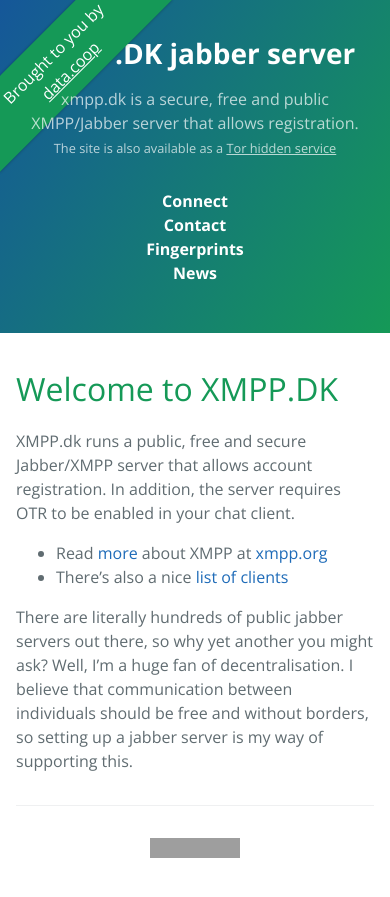
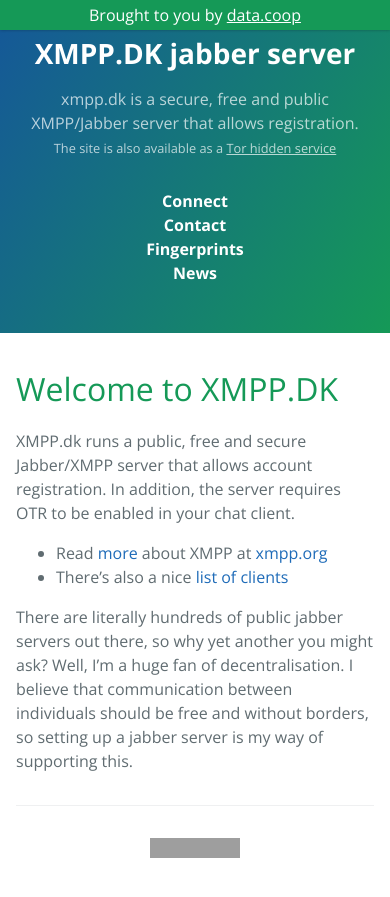
Before and after one commit to graffen/xmpp.dk, a Jekyll site: the page built from index.md, in a window 390 px wide. Shown: the top 897 px of the page. Built offline with Jekyll 4.4.1, drawn with Linux system fonts in a browser that asks for light colours; grey boxes are pictures that could not be loaded.

Commit message:
Fix data.coop banner for small screens
Added a mixin for small/large screens to move the banner to the top when being shown on smaller displays.

```diff
--- a/_includes/datacoopbanner.html
+++ b/_includes/datacoopbanner.html
@@ -1,2 +1 @@
-<div class="ribbonbanner shadow">Brought to you by <br />
-<a href="https://data.coop">data.coop</a></div>
+<div class="ribbonbanner">Brought to you by <a href="https://data.coop">data.coop</a></div>
--- a/_sass/banners.scss
+++ b/_sass/banners.scss
@@ -1,13 +1,36 @@
+@mixin large {
+  @media screen and (min-width: #{$large-breakpoint}) {
+    @content;
+  }
+}
+
+@mixin small {
+  @media screen and (max-width: #{$large-breakpoint}) {
+    @content;
+  }
+}
+
+
 .ribbonbanner {
-    padding: 10px 55px;
+    @include large {
+        padding: 10px 55px;
+        transform: rotate(-45deg);
+        top: 28px;
+        left: -60px;
+        width: 250px;
+    }
+
+    @include small {
+        padding: 3px 0;
+        top: 0px;
+        width: 100%;
+    }
+
     text-align: center;
     position: absolute;
     color: $header-heading-color;
     background-color: $header-bg-color;
-    transform: rotate(-45deg);
-    top: 28px;
-    left: -60px;
-
+    box-shadow: 0 0 3px rgba(0,0,0,0.3);
     a {
         color: $header-heading-color;
         text-decoration: underline;
```
